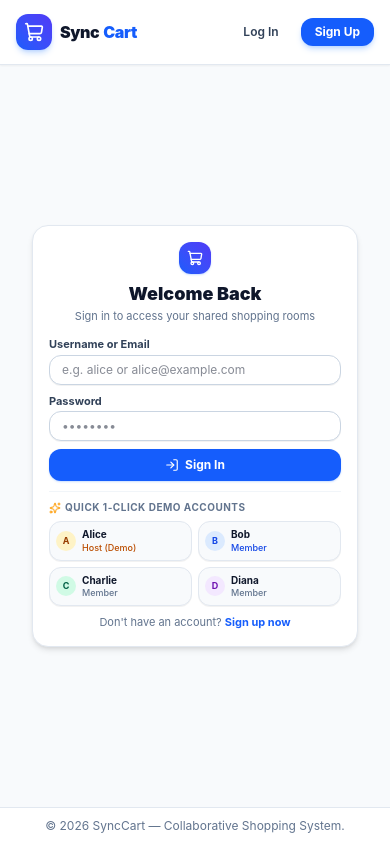
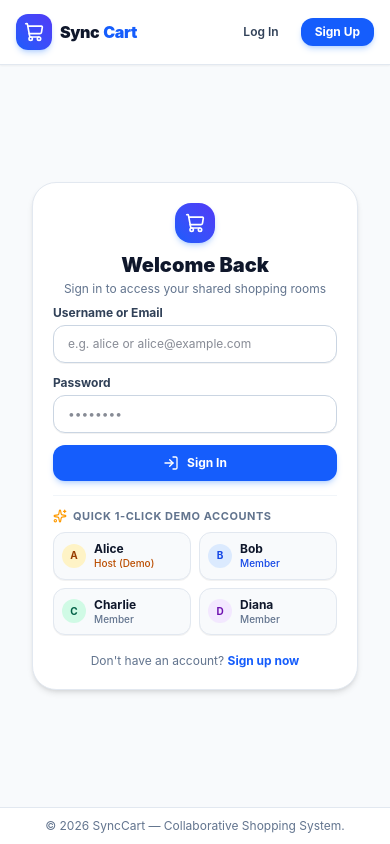
Before and after one commit to shravani110/SyncCart, a React (Vite) app in the folder frontend/: page /login in a window 390 px wide. Built offline with nearby package versions, Linux system fonts and the light colour scheme; no server answers.

Commit message:
Eliminate empty space on mobile Login and Register pages, and fix room checkout lock to allow continuous Add to Cart across mobile, tablet, and desktop

```diff
--- a/frontend/src/pages/LoginPage.jsx
+++ b/frontend/src/pages/LoginPage.jsx
@@ -47,15 +47,15 @@ export const LoginPage = () => {
   };
 
   return (
-    <div className="flex-1 flex items-center justify-center py-1 sm:py-2 px-4">
-      <div className="bg-white border border-slate-200 rounded-2xl p-4 sm:p-5 w-full max-w-sm shadow-md">
+    <div className="flex-1 flex flex-col justify-center py-4 sm:py-6 px-4 my-auto">
+      <div className="bg-white border border-slate-200 rounded-3xl p-5 sm:p-7 w-full max-w-sm mx-auto shadow-md space-y-3.5 sm:space-y-4">
         {/* Header */}
-        <div className="text-center mb-3">
-          <div className="w-8 h-8 rounded-xl bg-gradient-to-tr from-blue-600 to-indigo-600 mx-auto flex items-center justify-center shadow-xs shadow-blue-500/25 mb-1.5">
-            <ShoppingCart className="w-4 h-4 text-white" />
+        <div className="text-center mb-2">
+          <div className="w-10 h-10 rounded-2xl bg-gradient-to-tr from-blue-600 to-indigo-600 mx-auto flex items-center justify-center shadow-md shadow-blue-500/25 mb-2">
+            <ShoppingCart className="w-5 h-5 text-white" />
           </div>
-          <h2 className="text-lg sm:text-xl font-black text-slate-900">Welcome Back</h2>
-          <p className="text-[11px] text-slate-500">
+          <h2 className="text-xl sm:text-2xl font-black text-slate-900">Welcome Back</h2>
+          <p className="text-xs text-slate-500 mt-0.5">
             Sign in to access your shared shopping rooms
           </p>
         </div>
@@ -67,9 +67,9 @@ export const LoginPage = () => {
           </div>
         )}
 
-        <form onSubmit={handleSubmit} className="space-y-2">
+        <form onSubmit={handleSubmit} className="space-y-3">
           <div>
-            <label className="text-[11px] font-bold text-slate-700 block mb-0.5">
+            <label className="text-xs font-bold text-slate-700 block mb-1">
               Username or Email
             </label>
             <input
@@ -77,13 +77,13 @@ export const LoginPage = () => {
               value={username}
               onChange={(e) => setUsername(e.target.value)}
               placeholder="e.g. alice or alice@example.com"
-              className="w-full px-3 py-1.5 bg-white border border-slate-300 rounded-xl text-slate-900 text-xs focus:outline-none focus:ring-2 focus:ring-blue-500 shadow-2xs"
+              className="w-full px-3.5 py-2.5 bg-white border border-slate-300 rounded-xl text-slate-900 text-xs sm:text-sm focus:outline-none focus:ring-2 focus:ring-blue-500 shadow-2xs"
               required
             />
           </div>
 
           <div>
-            <label className="text-[11px] font-bold text-slate-700 block mb-0.5">
+            <label className="text-xs font-bold text-slate-700 block mb-1">
               Password
             </label>
             <input
@@ -91,7 +91,7 @@ export const LoginPage = () => {
               value={password}
               onChange={(e) => setPassword(e.target.value)}
               placeholder="••••••••"
-              className="w-full px-3 py-1.5 bg-white border border-slate-300 rounded-xl text-slate-900 text-xs focus:outline-none focus:ring-2 focus:ring-blue-500 shadow-2xs"
+              className="w-full px-3.5 py-2.5 bg-white border border-slate-300 rounded-xl text-slate-900 text-xs sm:text-sm focus:outline-none focus:ring-2 focus:ring-blue-500 shadow-2xs"
               required
             />
           </div>
@@ -99,13 +99,13 @@ export const LoginPage = () => {
           <button
             type="submit"
             disabled={loading}
-            className="w-full mt-1 py-2 bg-blue-600 hover:bg-blue-700 text-white rounded-xl text-xs font-bold shadow-xs shadow-blue-500/25 flex items-center justify-center gap-1.5 transition disabled:opacity-50"
+            className="w-full mt-2 py-2.5 sm:py-3 bg-blue-600 hover:bg-blue-700 text-white rounded-xl text-xs sm:text-sm font-bold shadow-md shadow-blue-500/25 flex items-center justify-center gap-2 transition disabled:opacity-50"
           >
             {loading ? (
-              <div className="w-3.5 h-3.5 border-2 border-white border-t-transparent rounded-full animate-spin"></div>
+              <div className="w-4 h-4 border-2 border-white border-t-transparent rounded-full animate-spin"></div>
             ) : (
               <>
-                <LogIn className="w-3.5 h-3.5" />
+                <LogIn className="w-4 h-4" />
                 <span>Sign In</span>
               </>
             )}
@@ -113,71 +113,71 @@ export const LoginPage = () => {
         </form>
 
         {/* 1-Click Quick Demo Switcher */}
-        <div className="mt-2.5 pt-2 border-t border-slate-100">
-          <div className="flex items-center gap-1 text-[10px] font-bold text-slate-500 uppercase tracking-wider mb-1.5">
-            <Sparkles className="w-3 h-3 text-amber-500" />
+        <div className="pt-3 border-t border-slate-100">
+          <div className="flex items-center gap-1.5 text-[11px] font-bold text-slate-500 uppercase tracking-wider mb-2">
+            <Sparkles className="w-3.5 h-3.5 text-amber-500" />
             <span>Quick 1-Click Demo Accounts</span>
           </div>
-          <div className="grid grid-cols-2 gap-1.5">
+          <div className="grid grid-cols-2 gap-2">
             <button
               type="button"
               onClick={() => handleQuickLogin('alice', 'password123')}
-              className="p-1.5 bg-slate-50 hover:bg-blue-50 border border-slate-200 hover:border-blue-300 rounded-xl text-left transition text-xs flex items-center gap-1.5 shadow-2xs"
+              className="p-2 bg-slate-50 hover:bg-blue-50 border border-slate-200 hover:border-blue-300 rounded-xl text-left transition text-xs flex items-center gap-2 shadow-2xs"
             >
-              <div className="w-5 h-5 rounded-full bg-amber-100 text-amber-800 font-bold flex items-center justify-center text-[9px] flex-shrink-0">
+              <div className="w-6 h-6 rounded-full bg-amber-100 text-amber-800 font-bold flex items-center justify-center text-[10px] flex-shrink-0">
                 A
               </div>
               <div className="min-w-0">
-                <span className="font-bold text-slate-900 block text-[10px] truncate">Alice</span>
-                <span className="text-[9px] text-amber-700 font-medium block truncate">Host (Demo)</span>
+                <span className="font-bold text-slate-900 block text-xs truncate">Alice</span>
+                <span className="text-[10px] text-amber-700 font-medium block truncate">Host (Demo)</span>
               </div>
             </button>
 
             <button
               type="button"
               onClick={() => handleQuickLogin('bob', 'password123')}
-              className="p-1.5 bg-slate-50 hover:bg-blue-50 border border-slate-200 hover:border-blue-300 rounded-xl text-left transition text-xs flex items-center gap-1.5 shadow-2xs"
+              className="p-2 bg-slate-50 hover:bg-blue-50 border border-slate-200 hover:border-blue-300 rounded-xl text-left transition text-xs flex items-center gap-2 shadow-2xs"
             >
-              <div className="w-5 h-5 rounded-full bg-blue-100 text-blue-700 font-bold flex items-center justify-center text-[9px] flex-shrink-0">
+              <div className="w-6 h-6 rounded-full bg-blue-100 text-blue-700 font-bold flex items-center justify-center text-[10px] flex-shrink-0">
                 B
               </div>
               <div className="min-w-0">
-                <span className="font-bold text-slate-900 block text-[10px] truncate">Bob</span>
-                <span className="text-[9px] text-blue-700 font-medium block truncate">Member</span>
+                <span className="font-bold text-slate-900 block text-xs truncate">Bob</span>
+                <span className="text-[10px] text-blue-700 font-medium block truncate">Member</span>
               </div>
             </button>
 
             <button
               type="button"
               onClick={() => handleQuickLogin('charlie', 'password123')}
-              className="p-1.5 bg-slate-50 hover:bg-blue-50 border border-slate-200 hover:border-blue-300 rounded-xl text-left transition text-xs flex items-center gap-1.5 shadow-2xs"
+              className="p-2 bg-slate-50 hover:bg-blue-50 border border-slate-200 hover:border-blue-300 rounded-xl text-left transition text-xs flex items-center gap-2 shadow-2xs"
             >
-              <div className="w-5 h-5 rounded-full bg-emerald-100 text-emerald-800 font-bold flex items-center justify-center text-[9px] flex-shrink-0">
+              <div className="w-6 h-6 rounded-full bg-emerald-100 text-emerald-800 font-bold flex items-center justify-center text-[10px] flex-shrink-0">
                 C
               </div>
               <div className="min-w-0">
-                <span className="font-bold text-slate-900 block text-[10px] truncate">Charlie</span>
-                <span className="text-[9px] text-slate-500 font-medium block truncate">Member</span>
+                <span className="font-bold text-slate-900 block text-xs truncate">Charlie</span>
+                <span className="text-[10px] text-slate-500 font-medium block truncate">Member</span>
               </div>
             </button>
 
             <button
               type="button"
               onClick={() => handleQuickLogin('diana', 'password123')}
-              className="p-1.5 bg-slate-50 hover:bg-blue-50 border border-slate-200 hover:border-blue-300 rounded-xl text-left transition text-xs flex items-center gap-1.5 shadow-2xs"
+              className="p-2 bg-slate-50 hover:bg-blue-50 border border-slate-200 hover:border-blue-300 rounded-xl text-left transition text-xs flex items-center gap-2 shadow-2xs"
             >
-              <div className="w-5 h-5 rounded-full bg-purple-100 text-purple-800 font-bold flex items-center justify-center text-[9px] flex-shrink-0">
+              <div className="w-6 h-6 rounded-full bg-purple-100 text-purple-800 font-bold flex items-center justify-center text-[10px] flex-shrink-0">
                 D
               </div>
               <div className="min-w-0">
-                <span className="font-bold text-slate-900 block text-[10px] truncate">Diana</span>
-                <span className="text-[9px] text-slate-500 font-medium block truncate">Member</span>
+                <span className="font-bold text-slate-900 block text-xs truncate">Diana</span>
+                <span className="text-[10px] text-slate-500 font-medium block truncate">Member</span>
               </div>
             </button>
           </div>
         </div>
 
-        <p className="text-center text-[11px] text-slate-500 mt-2">
+        <p className="text-center text-xs text-slate-500 pt-1">
           Don't have an account?{' '}
           <Link to="/register" className="font-bold text-blue-600 hover:text-blue-700">
             Sign up now
```
Also changed, not shown: frontend/src/pages/RegisterPage.jsx (+26 -26 lines), 2 other files (tests, documents, lock files or other folders).
